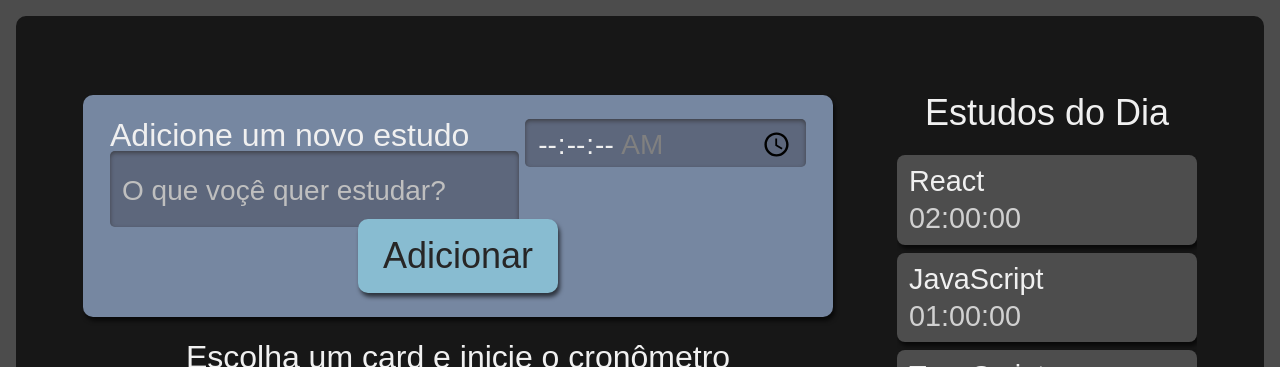
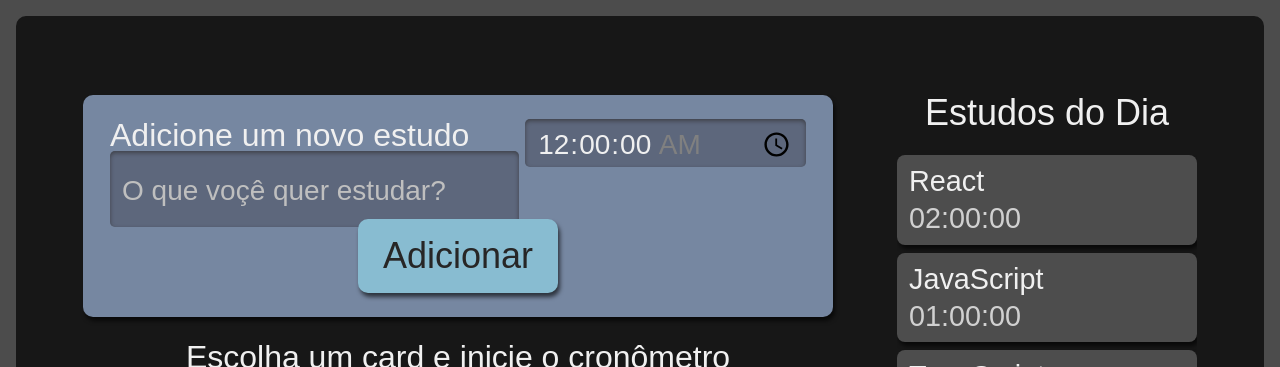
Before and after one commit to FellipeOliveiraBartalini/react-alura_studies, a React (Create React App) app: page / in a window 1280 px wide. Shown: the top 367 px of the page. Built offline with nearby package versions, Linux system fonts and the light colour scheme; the HTML template or start-up script is replaced by a standard one.

Commit message:
Controlando o form com o state

```diff
--- a/src/_components/form/index.tsx
+++ b/src/_components/form/index.tsx
@@ -3,24 +3,50 @@ import Button from '../button';
 import style from './form.module.scss';
 
 class Form extends React.Component {
-  render() {
-       return (
-           <form className={style.novaTarefa}>
+    state = {
+        tarefa: "",
+        tempo: "00:00"
+    };
+
+    adicionarTarefa(event: React.FormEvent<HTMLFormElement>) {
+        event.preventDefault();
+        console.log('state > ', this.state);
+
+    }
+
+    render() {
+        return (
+            <form className={style.novaTarefa} method="POST" onSubmit={this.adicionarTarefa.bind(this)}>
                 <div className={style.inputContainer}>
                     <label htmlFor="tarefa">
                         Adicione um novo estudo
-                        <input type="text" name='tarefa' id='tarefa' placeholder='O que voçê quer estudar?' />
+                        <input
+                            type="text"
+                            name='tarefa'
+                            value={this.state.tarefa}
+                            onChange={event => {this.setState({ ...this.state, tarefa: event.target.value })}}
+                            id='tarefa'
+                            placeholder='O que voçê quer estudar?' />
                     </label>
                 </div>
 
                 <div className={style.inputContainer}>
                     <label htmlFor="tempo">
-                        <input type="time" step="1" name='tempo' id='tempo' min="00:00:00" max="01:30:00" required />
+                        <input
+                            type="time"
+                            step="1"
+                            name='tempo'
+                            value={this.state.tempo}
+                            onChange={event => {this.setState({ ...this.state, tempo: event.target.value })}}
+                            id='tempo'
+                            min="00:00:00"
+                            max="01:30:00"
+                            required />
                     </label>
                 </div>
                 <Button>Adicionar</Button>
-           </form>
-       )
+            </form>
+        )
     }
 }
 
```
